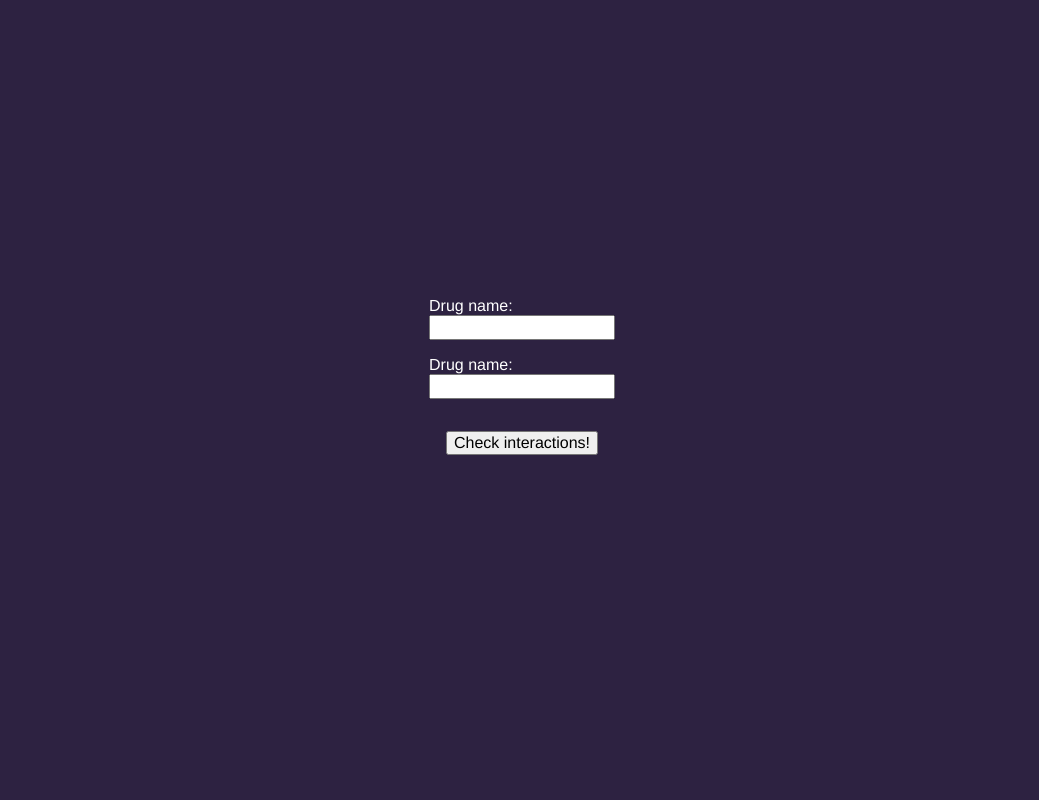
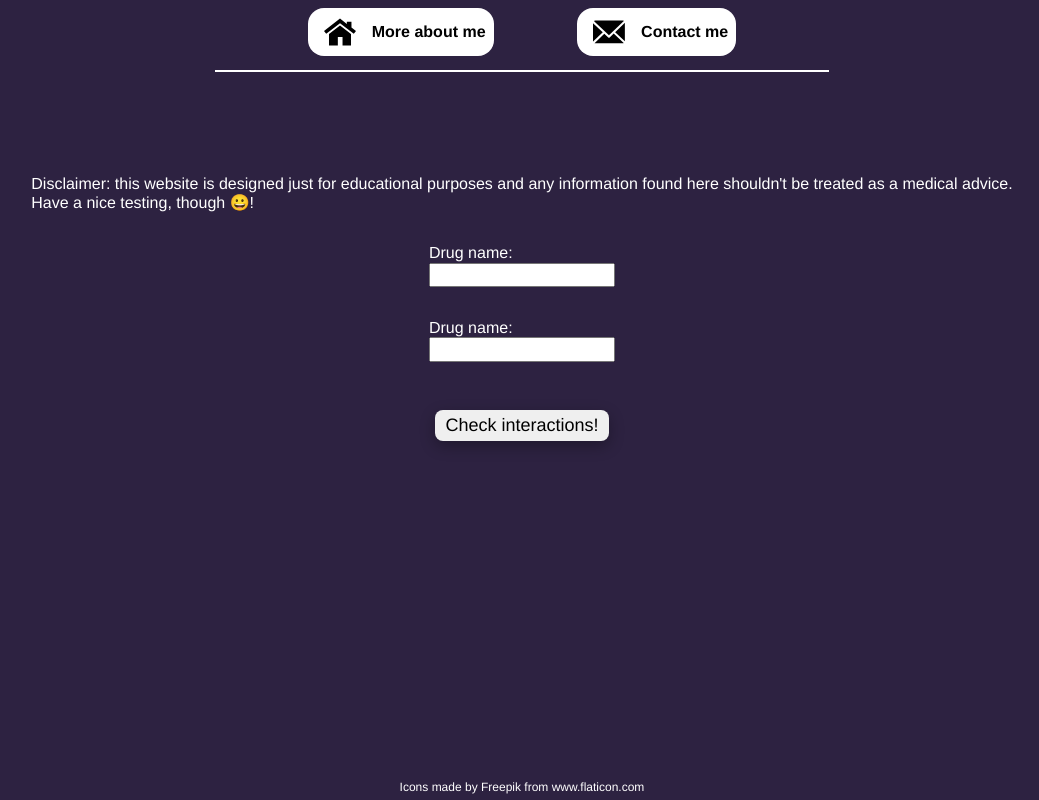
Before and after one commit to tomekwozniakk/interactions, a website built with webpack: page src/pages/index.html in a window 1280 px wide. Shown: the whole page, without its empty margins (118-1157 px from the left). Built offline with nearby package versions, Linux system fonts and the light colour scheme.

Commit message:
layout, header

```diff
--- a/src/js/index.js
+++ b/src/js/index.js
@@ -18,10 +18,13 @@ const comment = document.querySelector('.comment');
 button.addEventListener('click', (e) =>{
     const dataOne = inputOne.value;
     const dataTwo = inputTwo.value;
+    comment.innerHTML = '';
+    disclaimer.innerHTML = '';
     fetch(`https://rxnav.nlm.nih.gov/REST/approximateTerm.json?term=${dataOne}&maxEntries=1&option=1`)
     .then(resp => resp.json())
     .then(resp => {
         let resultOne = resp.approximateGroup.candidate[0].rxcui;
+
     fetch(`https://rxnav.nlm.nih.gov/REST/approximateTerm.json?term=${dataTwo}&maxEntries=1&option=1`)
     .then(resp => resp.json())
     .then(resp => {
@@ -38,7 +41,7 @@ button.addEventListener('click', (e) =>{
         console.log(commentText);
         }
         else {
-            comment.innerHTML = `There was no interacions to display.`
+            comment.innerHTML = `There was no interactions to display.`
         }
 })})})
 
--- a/src/pages/index.html
+++ b/src/pages/index.html
@@ -1,5 +1,6 @@
 <!DOCTYPE html>
 <html lang="en">
+
 <head>
   <meta charset="UTF-8" />
   <meta name="viewport" content="width=device-width, initial-scale=1.0" />
@@ -12,140 +13,92 @@
   <!-- full url with http(s) ie. https://maciejkorsan.github.io/my-repo/ -->
   <meta property="og:url" content="" />
   <!-- full url to the image with http(s) ie. https://maciejkorsan.github.io/my-repo/assets/img/fb.png. Facebook suggests at least 1200 x 630. -->
-    <meta
-      property="og:image"
-      content="https://maciejkorsan.com/wtf-gulp-starter/assets/img/cover.png"
-    />
+  <meta property="og:image" content="https://maciejkorsan.com/wtf-gulp-starter/assets/img/cover.png" />
 
   <!-- uncomment the line below to enable PWA  -->
   <!-- <link rel="manifest" href="manifest.json" /> -->
 
-    <link
-      rel="apple-touch-icon"
-      sizes="180x180"
-      href="pwa/apple-icon-180.png"
-    />
-    <link
-      rel="apple-touch-icon"
-      sizes="167x167"
-      href="pwa/apple-icon-167.png"
-    />
-    <link
-      rel="apple-touch-icon"
-      sizes="152x152"
-      href="pwa/apple-icon-152.png"
-    />
-    <link
-      rel="apple-touch-icon"
-      sizes="120x120"
-      href="pwa/apple-icon-120.png"
-    />
+  <link rel="apple-touch-icon" sizes="180x180" href="pwa/apple-icon-180.png" />
+  <link rel="apple-touch-icon" sizes="167x167" href="pwa/apple-icon-167.png" />
+  <link rel="apple-touch-icon" sizes="152x152" href="pwa/apple-icon-152.png" />
+  <link rel="apple-touch-icon" sizes="120x120" href="pwa/apple-icon-120.png" />
 
   <meta name="apple-mobile-web-app-capable" content="yes" />
 
-    <link
-      rel="apple-touch-startup-image"
-      href="pwa/apple-splash-2048-2732.png"
-      media="(device-width: 1024px) and (device-height: 1366px) and (-webkit-device-pixel-ratio: 2) and (orientation: portrait)"
-    />
-    <link
-      rel="apple-touch-startup-image"
-      href="pwa/apple-splash-2732-2048.png"
-      media="(device-width: 1024px) and (device-height: 1366px) and (-webkit-device-pixel-ratio: 2) and (orientation: landscape)"
-    />
-    <link
-      rel="apple-touch-startup-image"
-      href="pwa/apple-splash-1668-2388.png"
-      media="(device-width: 834px) and (device-height: 1194px) and (-webkit-device-pixel-ratio: 2) and (orientation: portrait)"
-    />
-    <link
-      rel="apple-touch-startup-image"
-      href="pwa/apple-splash-2388-1668.png"
-      media="(device-width: 834px) and (device-height: 1194px) and (-webkit-device-pixel-ratio: 2) and (orientation: landscape)"
-    />
-    <link
-      rel="apple-touch-startup-image"
-      href="pwa/apple-splash-1668-2224.png"
-      media="(device-width: 834px) and (device-height: 1112px) and (-webkit-device-pixel-ratio: 2) and (orientation: portrait)"
-    />
-    <link
-      rel="apple-touch-startup-image"
-      href="pwa/apple-splash-2224-1668.png"
-      media="(device-width: 834px) and (device-height: 1112px) and (-webkit-device-pixel-ratio: 2) and (orientation: landscape)"
-    />
-    <link
-      rel="apple-touch-startup-image"
-      href="pwa/apple-splash-1536-2048.png"
-      media="(device-width: 768px) and (device-height: 1024px) and (-webkit-device-pixel-ratio: 2) and (orientation: portrait)"
-    />
-    <link
-      rel="apple-touch-startup-image"
-      href="pwa/apple-splash-2048-1536.png"
-      media="(device-width: 768px) and (device-height: 1024px) and (-webkit-device-pixel-ratio: 2) and (orientation: landscape)"
-    />
-    <link
-      rel="apple-touch-startup-image"
-      href="pwa/apple-splash-1242-2688.png"
-      media="(device-width: 414px) and (device-height: 896px) and (-webkit-device-pixel-ratio: 3) and (orientation: portrait)"
-    />
-    <link
-      rel="apple-touch-startup-image"
-      href="pwa/apple-splash-2688-1242.png"
-      media="(device-width: 414px) and (device-height: 896px) and (-webkit-device-pixel-ratio: 3) and (orientation: landscape)"
-    />
-    <link
-      rel="apple-touch-startup-image"
-      href="pwa/apple-splash-1125-2436.png"
-      media="(device-width: 375px) and (device-height: 812px) and (-webkit-device-pixel-ratio: 3) and (orientation: portrait)"
-    />
-    <link
-      rel="apple-touch-startup-image"
-      href="pwa/apple-splash-2436-1125.png"
-      media="(device-width: 375px) and (device-height: 812px) and (-webkit-device-pixel-ratio: 3) and (orientation: landscape)"
-    />
-    <link
-      rel="apple-touch-startup-image"
-      href="pwa/apple-splash-828-1792.png"
-      media="(device-width: 414px) and (device-height: 896px) and (-webkit-device-pixel-ratio: 2) and (orientation: portrait)"
-    />
-    <link
-      rel="apple-touch-startup-image"
-      href="pwa/apple-splash-1792-828.png"
-      media="(device-width: 414px) and (device-height: 896px) and (-webkit-device-pixel-ratio: 2) and (orientation: landscape)"
-    />
-    <link
-      rel="apple-touch-startup-image"
-      href="pwa/apple-splash-1242-2208.png"
-      media="(device-width: 414px) and (device-height: 736px) and (-webkit-device-pixel-ratio: 3) and (orientation: portrait)"
-    />
-    <link
-      rel="apple-touch-startup-image"
-      href="pwa/apple-splash-2208-1242.png"
-      media="(device-width: 414px) and (device-height: 736px) and (-webkit-device-pixel-ratio: 3) and (orientation: landscape)"
-    />
-    <link
-      rel="apple-touch-startup-image"
-      href="pwa/apple-splash-750-1334.png"
-      media="(device-width: 375px) and (device-height: 667px) and (-webkit-device-pixel-ratio: 2) and (orientation: portrait)"
-    />
-    <link
-      rel="apple-touch-startup-image"
-      href="pwa/apple-splash-1334-750.png"
-      media="(device-width: 375px) and (device-height: 667px) and (-webkit-device-pixel-ratio: 2) and (orientation: landscape)"
-    />
-    <link
-      rel="apple-touch-startup-image"
-      href="pwa/apple-splash-640-1136.png"
-      media="(device-width: 320px) and (device-height: 568px) and (-webkit-device-pixel-ratio: 2) and (orientation: portrait)"
-    />
-    <link
-      rel="apple-touch-startup-image"
-      href="pwa/apple-splash-1136-640.png"
-      media="(device-width: 320px) and (device-height: 568px) and (-webkit-device-pixel-ratio: 2) and (orientation: landscape)"
-    />
+  <link rel="apple-touch-startup-image" href="pwa/apple-splash-2048-2732.png"
+    media="(device-width: 1024px) and (device-height: 1366px) and (-webkit-device-pixel-ratio: 2) and (orientation: portrait)" />
+  <link rel="apple-touch-startup-image" href="pwa/apple-splash-2732-2048.png"
+    media="(device-width: 1024px) and (device-height: 1366px) and (-webkit-device-pixel-ratio: 2) and (orientation: landscape)" />
+  <link rel="apple-touch-startup-image" href="pwa/apple-splash-1668-2388.png"
+    media="(device-width: 834px) and (device-height: 1194px) and (-webkit-device-pixel-ratio: 2) and (orientation: portrait)" />
+  <link rel="apple-touch-startup-image" href="pwa/apple-splash-2388-1668.png"
+    media="(device-width: 834px) and (device-height: 1194px) and (-webkit-device-pixel-ratio: 2) and (orientation: landscape)" />
+  <link rel="apple-touch-startup-image" href="pwa/apple-splash-1668-2224.png"
+    media="(device-width: 834px) and (device-height: 1112px) and (-webkit-device-pixel-ratio: 2) and (orientation: portrait)" />
+  <link rel="apple-touch-startup-image" href="pwa/apple-splash-2224-1668.png"
+    media="(device-width: 834px) and (device-height: 1112px) and (-webkit-device-pixel-ratio: 2) and (orientation: landscape)" />
+  <link rel="apple-touch-startup-image" href="pwa/apple-splash-1536-2048.png"
+    media="(device-width: 768px) and (device-height: 1024px) and (-webkit-device-pixel-ratio: 2) and (orientation: portrait)" />
+  <link rel="apple-touch-startup-image" href="pwa/apple-splash-2048-1536.png"
+    media="(device-width: 768px) and (device-height: 1024px) and (-webkit-device-pixel-ratio: 2) and (orientation: landscape)" />
+  <link rel="apple-touch-startup-image" href="pwa/apple-splash-1242-2688.png"
+    media="(device-width: 414px) and (device-height: 896px) and (-webkit-device-pixel-ratio: 3) and (orientation: portrait)" />
+  <link rel="apple-touch-startup-image" href="pwa/apple-splash-2688-1242.png"
+    media="(device-width: 414px) and (device-height: 896px) and (-webkit-device-pixel-ratio: 3) and (orientation: landscape)" />
+  <link rel="apple-touch-startup-image" href="pwa/apple-splash-1125-2436.png"
+    media="(device-width: 375px) and (device-height: 812px) and (-webkit-device-pixel-ratio: 3) and (orientation: portrait)" />
+  <link rel="apple-touch-startup-image" href="pwa/apple-splash-2436-1125.png"
+    media="(device-width: 375px) and (device-height: 812px) and (-webkit-device-pixel-ratio: 3) and (orientation: landscape)" />
+  <link rel="apple-touch-startup-image" href="pwa/apple-splash-828-1792.png"
+    media="(device-width: 414px) and (device-height: 896px) and (-webkit-device-pixel-ratio: 2) and (orientation: portrait)" />
+  <link rel="apple-touch-startup-image" href="pwa/apple-splash-1792-828.png"
+    media="(device-width: 414px) and (device-height: 896px) and (-webkit-device-pixel-ratio: 2) and (orientation: landscape)" />
+  <link rel="apple-touch-startup-image" href="pwa/apple-splash-1242-2208.png"
+    media="(device-width: 414px) and (device-height: 736px) and (-webkit-device-pixel-ratio: 3) and (orientation: portrait)" />
+  <link rel="apple-touch-startup-image" href="pwa/apple-splash-2208-1242.png"
+    media="(device-width: 414px) and (device-height: 736px) and (-webkit-device-pixel-ratio: 3) and (orientation: landscape)" />
+  <link rel="apple-touch-startup-image" href="pwa/apple-splash-750-1334.png"
+    media="(device-width: 375px) and (device-height: 667px) and (-webkit-device-pixel-ratio: 2) and (orientation: portrait)" />
+  <link rel="apple-touch-startup-image" href="pwa/apple-splash-1334-750.png"
+    media="(device-width: 375px) and (device-height: 667px) and (-webkit-device-pixel-ratio: 2) and (orientation: landscape)" />
+  <link rel="apple-touch-startup-image" href="pwa/apple-splash-640-1136.png"
+    media="(device-width: 320px) and (device-height: 568px) and (-webkit-device-pixel-ratio: 2) and (orientation: portrait)" />
+  <link rel="apple-touch-startup-image" href="pwa/apple-splash-1136-640.png"
+    media="(device-width: 320px) and (device-height: 568px) and (-webkit-device-pixel-ratio: 2) and (orientation: landscape)" />
 </head>
+
 <body>
+  <header class="header">
+    <div class="icon-container">
+      <a href="https://tomekwozniakk.github.io" class="link"><svg class="icon icon__home" width="512" height="512" viewBox="0 0 512 512" fill="none" xmlns="http://www.w3.org/2000/svg">
+        <path d="M256 152.96L79.894 288.469V470.018H221.401V336.973H296.576V470.018H432.107V288.469L256 152.96Z" fill="black"/>
+        <path d="M439.482 183.132V90.3069H365.316V126.077L256 41.9819L0 238.919L35.339 284.855L256 115.062L476.662 284.856L512 238.92L439.482 183.132Z" fill="black"/>
+        </svg>
+        More about me
+        </a>
+    </div>
+    <div class="icon-container">
+      <a href="mailto:tomekwozniakk@gmail.com" class="link"><svg class="icon icon__home" width="231" height="231" viewBox="0 0 231 231" fill="none" xmlns="http://www.w3.org/2000/svg">
+        <g clip-path="url(#clip0)">
+        <path d="M230 49.5849C230 49.3219 230.181 49.0659 230.169 48.8059L159.929 116.486L230.085 182.004C230.126 181.536 230 181.064 230 180.586V49.5849V49.5849Z" fill="black"/>
+        <path d="M149.207 126.901L120.533 154.489C119.082 155.885 117.208 156.585 115.333 156.585C113.497 156.585 111.661 155.915 110.22 154.572L81.624 127.925L11.01 195.989C12.727 196.606 14.57 197.085 16.5 197.085H214.167C217.033 197.085 219.721 196.212 222.058 194.91L149.207 126.901Z" fill="black"/>
+        <path d="M115.251 138.757L222.447 35.496C220.02 34.053 217.195 33.085 214.167 33.085H16.5C12.557 33.085 8.944 34.616 6.13 36.951L115.251 138.757Z" fill="black"/>
+        <path d="M0 52.0999V180.584C0 182.059 0.339 183.481 0.707 184.84L70.445 117.684L0 52.0999Z" fill="black"/>
+        </g>
+        <defs>
+        <clipPath id="clip0">
+        <rect width="230.17" height="230.17" fill="white"/>
+        </clipPath>
+        </defs>
+        </svg>
+        Contact me
+        </a>
+    </div>
+  </header>
   <main class="interactions">
+    <section class="introduction">
+      <p class="introduction__description">Disclaimer: this website is designed just for educational purposes and any information found here shouldn't be treated as a medical advice. <br> Have a nice testing, though 😀!</p>
+    </section>
     <section class="input">
       <p>
         <label for="drug-name-first">Drug name:
@@ -161,6 +114,9 @@
       <p class="disclaimer"></p>
       <p class="comment"></p>
     </section>
+
   </main>
+  <div class="attribution">Icons made by <a href="https://www.flaticon.com/authors/freepik" title="Freepik">Freepik</a> from <a href="https://www.flaticon.com/" title="Flaticon">www.flaticon.com</a></div>
 </body>
+
 </html>
--- a/src/scss/main.scss
+++ b/src/scss/main.scss
@@ -6,32 +6,115 @@
 body {
   background: $wtf;
   color: #fff;
+  min-height: 100vh;
+  display: flex;
+  flex-direction: column;
+  justify-content: center;
+  align-items: center;
+  font-family: Helvetica, sans-serif;
+}
+
+a {
+  color: inherit;
+  text-decoration: none;
+}
+
+.attribution {
+  position: fixed;
+  left: 0;
+  bottom: 0;
+  width: 100%;
+  margin: 5px auto;
+  text-align: center;
+  font-size: 12px;
+}
+
+.button {
+  display: inline-block;
+  border: none;
+  box-shadow: 0 5px 15px rgba(0, 0, 0, 0.3);
+  padding: 5px 10px;
+  transition: 0.3s linear;
+  border-radius: 8px;
+  font-size: 18px;
+  &:hover {
+    cursor: pointer;
+    box-shadow: 0 5px 15px rgba(0, 0, 0, 0.7);
+  }
+}
+
+.drug__name-first,
+.drug__name-second {
+  display: block;
+  margin-bottom: 32px;
+}
+
+.header {
+  position: fixed;
+  top: 0;
+  left: 30%;
+  width: 40%;
+  height: 48px;
+  display: flex;
+  align-items: center;
+  justify-content: space-around;
+  &::after {
+    content: "";
+    height: 2px;
+    background: white;
+    width: 120%;
+    position: absolute;
+    bottom: -24px;
+    left: -10%;
+  }
+}
+
+.icon-container {
+  height: 100%;
+  padding: 0 8px;
+  margin-top: 16px;
+  background: white;
+  color: black;
   display: flex;
   align-items: center;
   justify-content: center;
-  min-height: 100vh;
-  font-family: Helvetica, sans-serif;
+  border-radius: 16px;
+  font-weight: bold;
+  &:hover .icon {
+    padding-right: 24px;
+    padding-left: 0;
+  }
+}
+
+.icon {
+  width: 32px;
+  height: 32px;
+  padding-right: 16px;
+  padding-left: 8px;
+  transition: padding 0.3s linear;
 }
 
 .interactions {
+  padding: 0 16px;
+  max-width: 1440px;
+  margin: 0 auto;
+}
+
+.input,
+.result {
   display: flex;
   flex-direction: column;
   align-items: center;
   justify-content: center;
 }
 
-.input, .result {
+.link {
   display: flex;
-  flex-direction: column;
   align-items: center;
   justify-content: center;
 }
 
 .result {
   text-align: left;
+  min-height: 25vh;
 }
-
-.drug__name-first, .drug__name-second {
-  display: block;
-  margin-bottom: 16px;
-}
```
Lines whose indentation alone changed are shown as unchanged.
